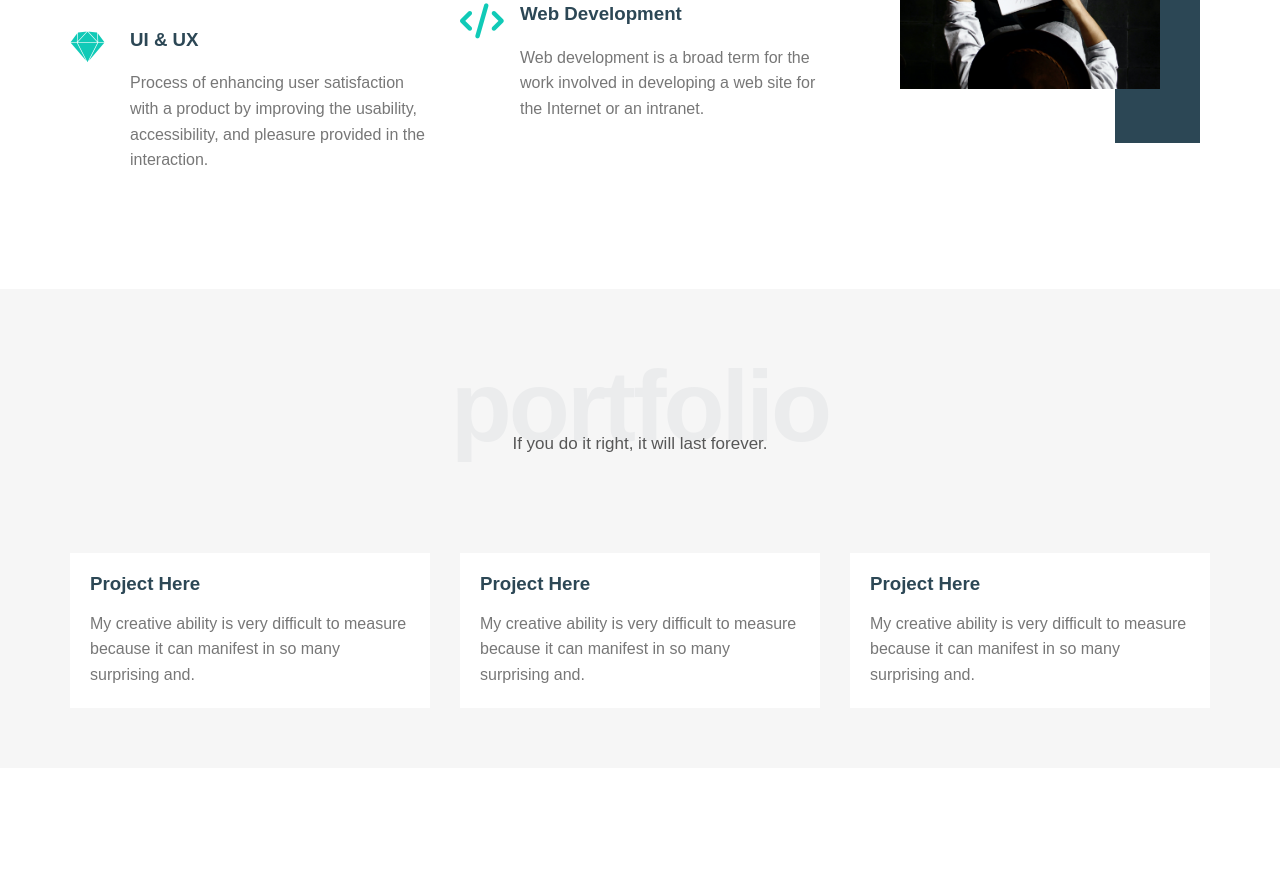
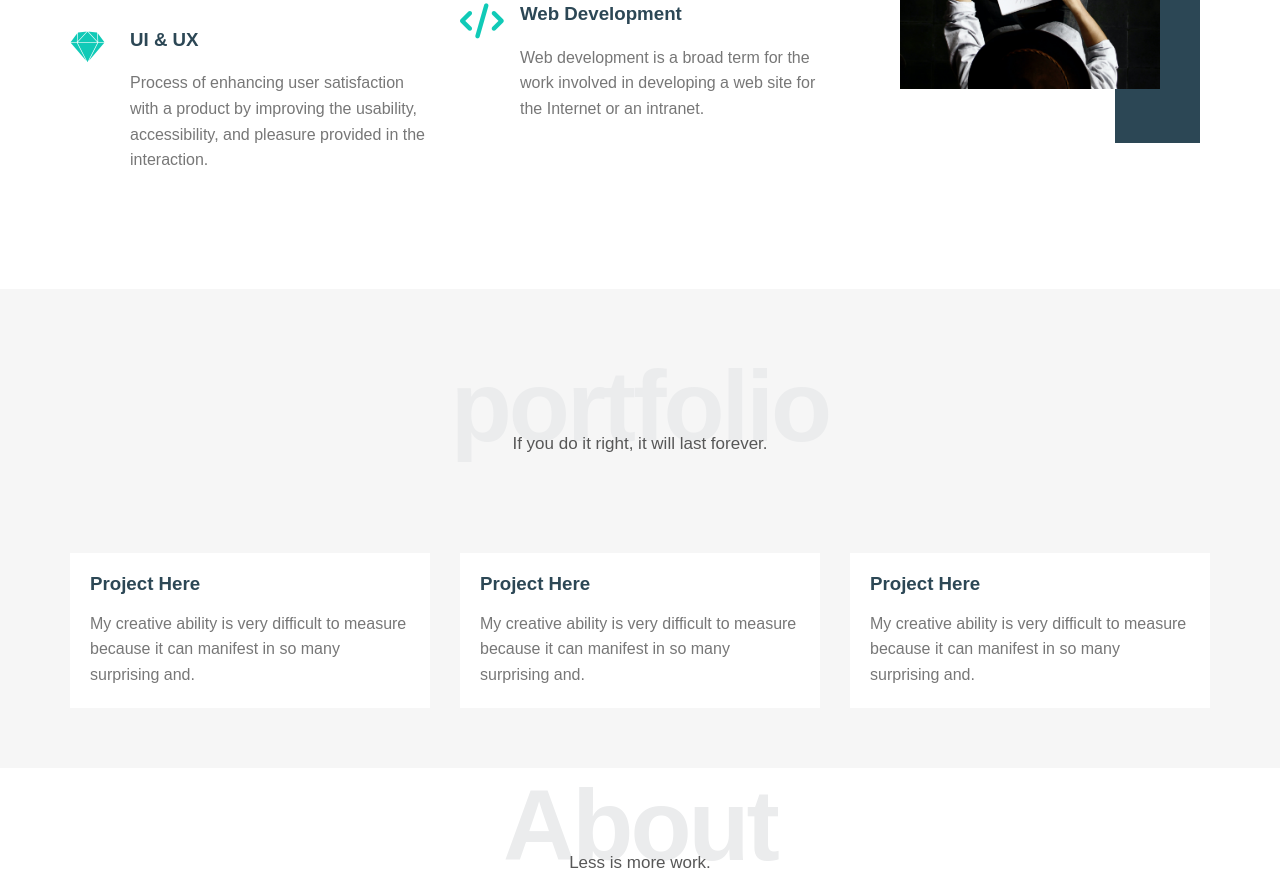
Before and after one commit to MaherAhmed0/Template-ZERO, a plain HTML site: page index.html in a window 1280 px wide. Shown: the part 1732-2615 px from the top of the page. Before the commit the page ends 2500 px from the top, so only its background shows below. Drawn offline with Linux system fonts and the light colour scheme.

Commit message:
About heading

```diff
--- a/index.html
+++ b/index.html
@@ -163,6 +163,17 @@
         </div>
     </div>
     <!-- ----------------------------------------------------------------------------- -->
+    <!-- About sec -->
+    <div class="About">
+        <div class="container">
+            <h2 class="Special_Heading">About</h2>
+            <p>Less is more work.</p>
+            <div class="About-content">
+
+            </div>
+        </div>
+    </div>
+    <!-- ----------------------------------------------------------------------------- -->
 </body>
 
 </html>
```
